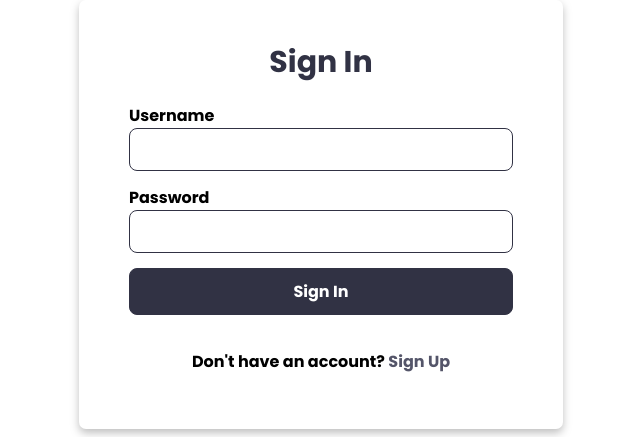
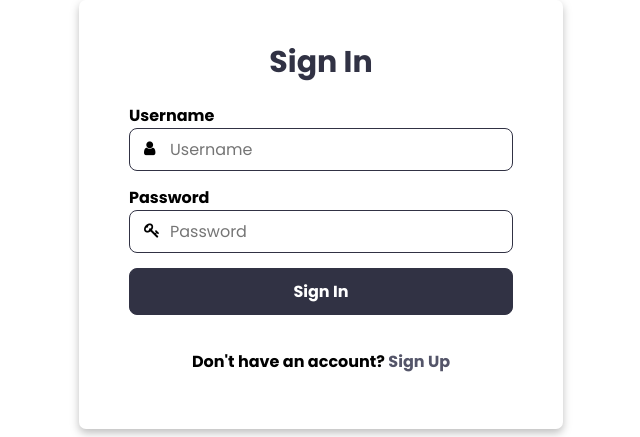
Before and after one commit to VolaTile324/Kel9_WebProject, a PHP site: page /login.php in a window 1280 px wide. Shown: the part 44-481 px from the top of the page, without its empty margins (319-959 px from the left). Run offline with PHP 8.4, Linux system fonts and the light colour scheme.

Commit message:
CSS finishing, fixed search input JS logic

```diff
--- a/admin.php
+++ b/admin.php
@@ -199,7 +199,7 @@ if (isset($_GET['logout'])) {
                                     <div class="data email"></div>
                                     <tr>
                                         <td class="align-middle">Gojek</td>
-                                        <td class="align-middle">Ini adalah deskripsi dari perusahaan</td>
+                                        <td class="align-middle">Gojek is a technology company from Indonesia that serves transportation through motorcycle taxi services.</td>
                                         <td class="align-middle">2022-02-12</td>
                                         <td class="align-middle">New</td>
                                         <td class="align-middle">Active</td>
@@ -210,7 +210,7 @@ if (isset($_GET['logout'])) {
                                              href="#!" class="btn btn-small text-danger"><i class="fa fa-trash"></i> Hapus</a>
                                         </td>
                                     </tr>
-                                    <tr>
+                                    <!-- <tr>
                                         <td class="align-middle">Gojek</td>
                                         <td class="align-middle">Ini adalah deskripsi dari perusahaan</td>
                                         <td class="align-middle">2022-02-12</td>
@@ -288,7 +288,7 @@ if (isset($_GET['logout'])) {
                                             <a onclick="deleteConfirm('<?= base_url(); ?>index.php/admin/siswa/hapusDataSiswa/<?= $data->rizky_nisn?>')"
                                              href="#!" class="btn btn-small text-danger"><i class="fa fa-trash"></i> Hapus</a>
                                         </td>
-                                    </tr>
+                                    </tr> -->
 
                                 </div>
 
--- a/css/login.css
+++ b/css/login.css
@@ -12,15 +12,25 @@ body {
   filter: drop-shadow(0px 4px 4px rgba(0, 0, 0, 0.25));
   padding: 30px 50px 55px 50px;
   margin: auto;
+  margin-bottom: 100px;
 }
 
 .login-container input {
+  width: 100%;
   border: 1px solid #313244;
   box-sizing: border-box;
   border-radius: 8px;
   height: 43px;
-  width: 100%;
-  padding: 0px 20px 0px 20px;
+  padding-left: 40px;
+  margin-right: 0;
+  font-size: 16px;
+  font-family: Poppins;
+}
+
+.login-container .icon{
+  position: absolute;
+  left: 65px;
+  transform: translateY(-140%);
 }
 
 .login-container label {
--- a/css/signup.css
+++ b/css/signup.css
@@ -32,6 +32,8 @@
   height: 43px;
   padding-left: 40px;
   margin-right: 0;
+  font-size: 16px;
+  font-family: Poppins;
 }
 
 .input-field .icon{
--- a/index.php
+++ b/index.php
@@ -29,7 +29,6 @@ if (isset($_GET['logout'])) {
         <link rel="preconnect" href="https://fonts.gstatic.com" crossorigin>
         <link rel="stylesheet" href="https://cdnjs.cloudflare.com/ajax/libs/font-awesome/4.7.0/css/font-awesome.min.css">
         <link href="https://fonts.googleapis.com/css2?family=Poppins:ital,wght@0,400;0,700;1,400;1,700&display=swap" rel="stylesheet">
-        <script src="js/index.js"></script>
         <title>Seek Stack</title>
 	</head>
 
@@ -60,7 +59,7 @@ if (isset($_GET['logout'])) {
                         <?php endif ?>
                         <div class="search-box-smol">
                             <input id="search-input-smol" type="text" placeholder="Search for..." value=""/>
-                            <i id= "init-search" class="fa fa-search" onclick="startSearch()"></i>
+                            <i class="fa fa-search" onclick="startSearch()"></i>
                         </div>
                     </nav>
 
@@ -237,5 +236,7 @@ if (isset($_GET['logout'])) {
                </div>
            </div>
        </footer>
+
+       <script src="js/index.js"></script>
 	</body>
 </html>
--- a/js/index.js
+++ b/js/index.js
@@ -4,7 +4,7 @@ function startSearch(){
 
 var searchInput = document.getElementById("search-input-smol");
 searchInput.addEventListener("keyup", function(event) {
-    if (event.keyCode === 13) {
+    if (event.key === "Enter") {
         event.preventDefault();
         startSearch();
     }
--- a/login.php
+++ b/login.php
@@ -13,6 +13,7 @@
 		<meta http-equiv="Content-Type" content="text/html; charset=utf-8">
         <meta name="viewport" content="width=device-width, initial-scale=1.0">
         <link id="u-page-google-font" rel="stylesheet" href="https://fonts.googleapis.com/css?family=Alata:400">
+        <link rel="stylesheet" href="https://cdnjs.cloudflare.com/ajax/libs/font-awesome/4.7.0/css/font-awesome.min.css">
 		<link rel="stylesheet" type="text/css" href="css/general.css" />
         <link rel="stylesheet" type="text/css" href="css/login.css" />
         <link rel="preconnect" href="https://fonts.googleapis.com">
@@ -47,14 +48,15 @@
                 <form action="" onSubmit="return validateInfo()" method="post">
                     <div class="margin-bottom15px">
                       <label for="username" >Username</label>
-                      <input type="text" name="username" id="username">
+                      <input type="text" name="username" id="username" placeholder="Username">
+                      <div class="icon"><i class="fa fa-user"></i></div>
                     </div>
                     <div class="margin-bottom15px">
                       <label for="password" >Password</label>
-                      <input type="password" name="password" id="password">
+                      <input type="password" name="password" id="password" placeholder="Password">
+                      <div class="icon"><i class="fa fa-key"></i></div>
                     </div>
                     <button type="submit" name="submit" class="button-signin">Sign In</button>
-
                 </form>
 
                 <?php
@@ -103,7 +105,6 @@
                     Don't have an account? <a href="signup.html">Sign Up</a>
                 </div>
             </div>
-
 		</main>
 
         <footer id="footer" class="footer">
--- a/signup.php
+++ b/signup.php
@@ -33,7 +33,7 @@
             <form action="javascript:checkPassword()">
                 <div class="input-field">
                     <label for="username" >Username</label>
-                    <input type="text" id="username" placeholder="username" required>
+                    <input type="text" id="username" placeholder="Username" required>
                     <div class="icon"><i class="fa fa-user"></i></div>
                 </div>
                 <div class="input-field">
@@ -43,7 +43,7 @@
                 </div>
                 <div class="input-field">
                     <label for="password" >Password</label>
-                    <input type="password" id="password" placeholder="password" required>
+                    <input type="password" id="password" placeholder="Password" required>
                     <div class="icon"><i class="fa fa-key"></i></div>
                 </div>
                     <p id="pwmessage"></p>
```
